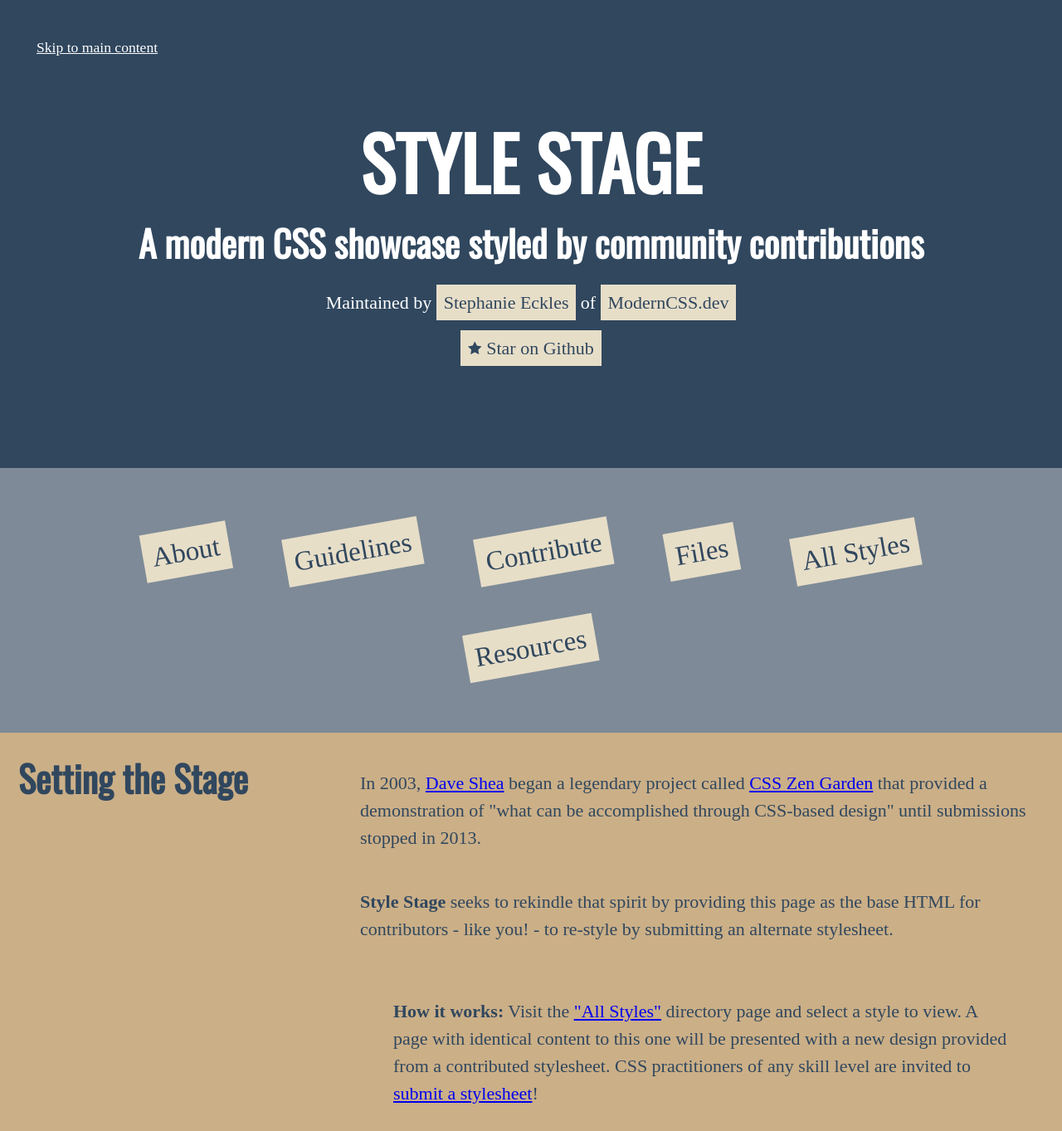
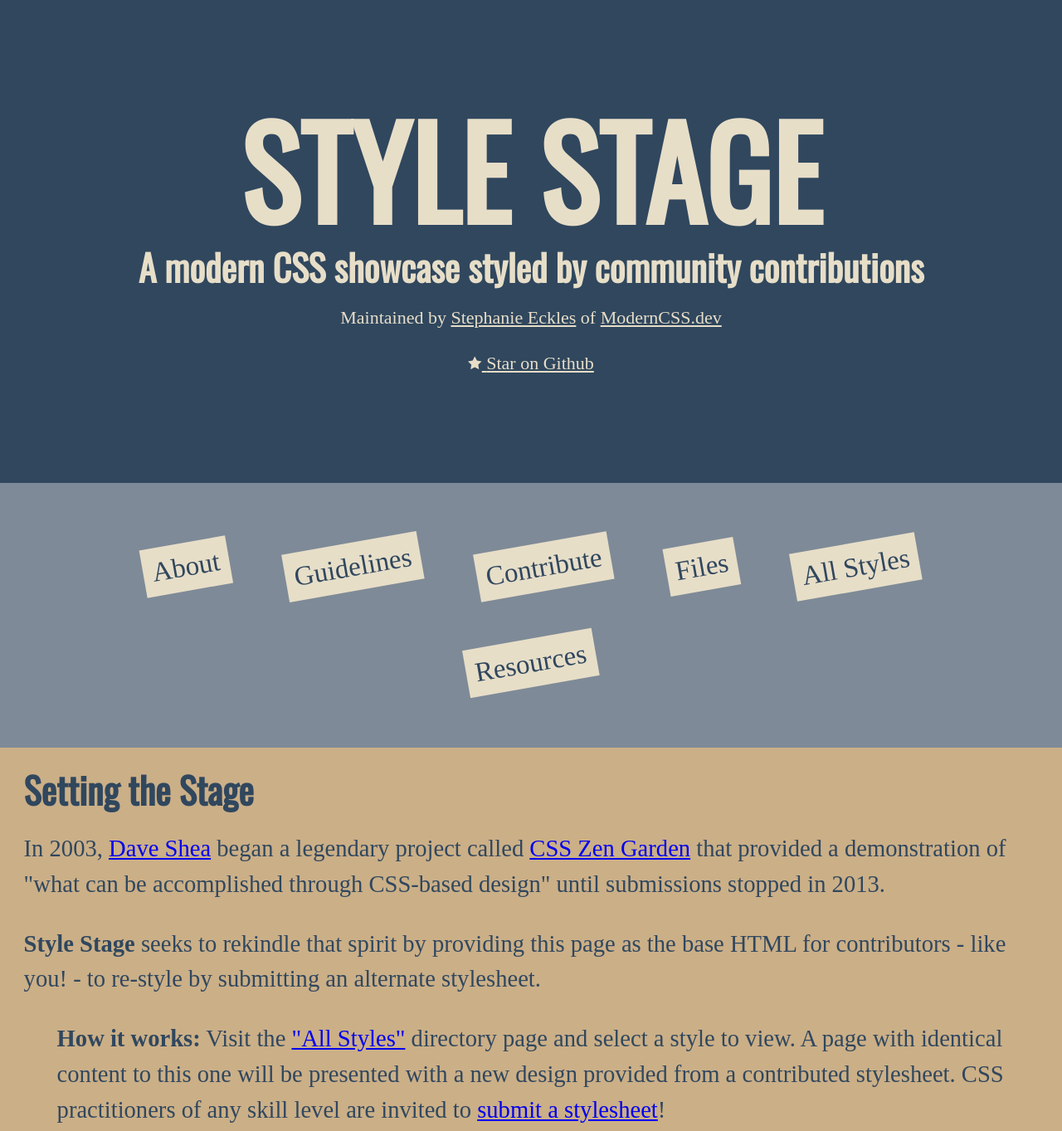
Before and after one commit to Eracom-ID481/style-stage-simonpinkas, a plain HTML site: page index.html in a window 1280 px wide. Shown: the top 1363 px of the page at 83% size. Drawn offline with nearby package versions, Linux system fonts and the light colour scheme; a web font is replaced by a local one.

Commit message:
Update style.css

```diff
--- a/style.css
+++ b/style.css
@@ -83,20 +83,21 @@ h5 {
 }
 
 h1 {
-  font-size: 4rem;
+  font-size: calc(1rem + 10vw);
   text-transform: uppercase;
   font-weight: bold;
+  line-height: 1;
 }
 
 h2 {
   font-size: 2rem;
+  line-height: 1;
 }
 
 h3 {
   font-size: 1.75rem;
 }
 
-header a,
 nav a {
   background: var(--beige-light);
   color: var(--blue-dark);
@@ -107,12 +108,25 @@ nav a {
 header {
   align-items: center;
   background-color: var(--blue-dark);
-  color: white;
+  color: var(--beige-light);
   display: flex;
   flex-direction: column;
   min-height: 40vh;
   padding: 10vw;
   text-align: center;
+}
+
+header h1 {
+  margin-bottom: 1rem;
+}
+
+header a {
+  color: var(--beige-light);
+}
+
+header a svg {
+  fill: var(--beige-light);
+  width: 0.75rem;
 }
 
 nav {
@@ -152,13 +166,9 @@ nav ul li a:hover {
   transition: all ease-in-out 0.1s;
 }
 
-.container a svg {
-  fill: var(--blue-dark);
-  width: 0.75rem;
-}
-
 .skip-link {
   color: white;
+  display: none;
   font-size: 0.8rem;
   left: 2rem;
   position: absolute;
@@ -169,20 +179,19 @@ nav ul li a:hover {
 main {
   background-color: var(--beige-dark);
   color: var(--blue-dark);
-  padding: 1rem;
+  padding: 1.3rem;
 }
 
 section.container {
-  display: grid;
-  grid-template-columns: 1fr 2fr;
 }
 
 section.container h2 {
   grid-row: span 10;
+  position: sticky;
 }
 
 section.container p {
-  font-size: 1rem;
+  font-size: 1.3rem;
 }
 
 @media only screen and (min-width: 768px) {
```
